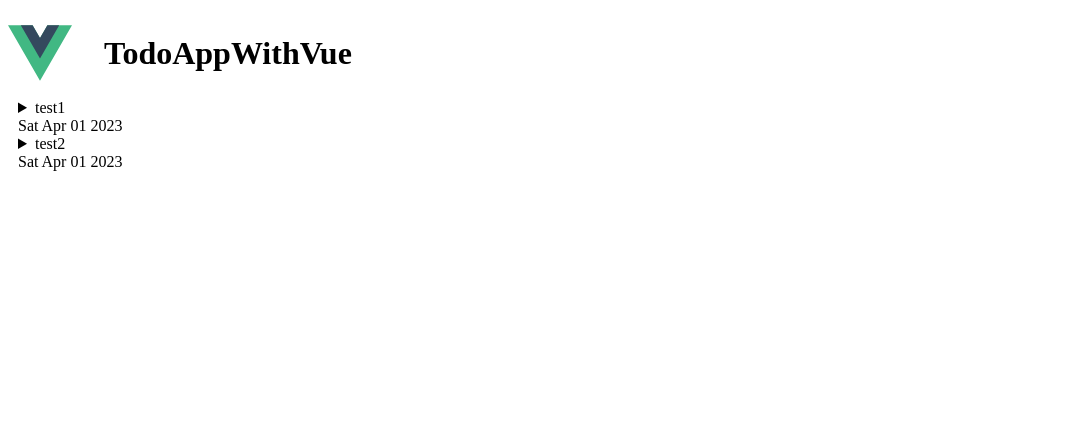
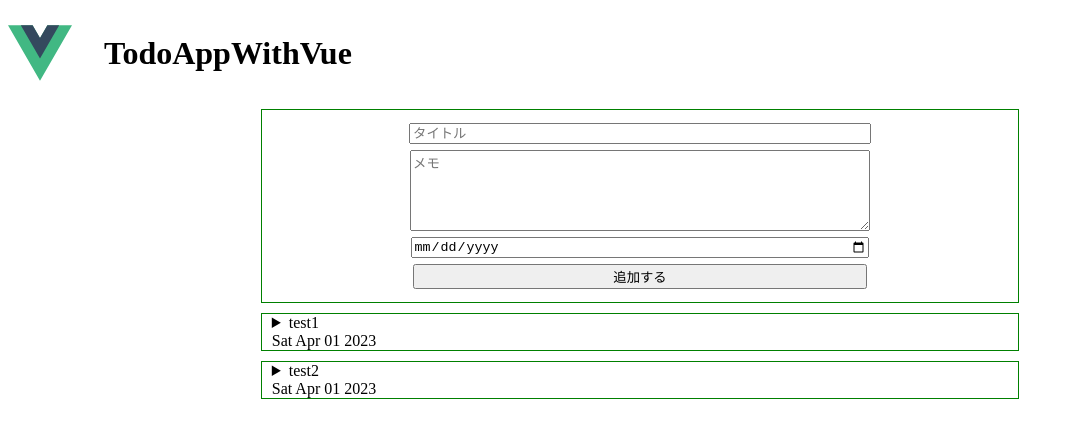
Before and after one commit to YuukiTerui/TodoAppWithVue, a Vue app in the folder todoapp/: page / in a window 1280 px wide. Shown: the top 438 px of the page, without its empty margins (0-1073 px from the left). Built offline with nearby package versions, Linux system fonts and the light colour scheme.

Commit message:
todoの追加機能実装

```diff
--- a/todoapp/src/App.vue
+++ b/todoapp/src/App.vue
@@ -8,6 +8,9 @@
   </header>
 
   <main>
+
+    <todo-add @add-new-todo="addNewTodo"></todo-add>
+
     <todo-task v-for="[id, td] in todoList"
       :key="id"
       :id="td.id"
@@ -22,6 +25,8 @@
 <script setup lang="ts">
 import { ref } from "vue";
 import TodoTask from "./components/TodoTask.vue";
+import TodoAdd from "./components/TodoAdd.vue";
+
 interface todo {
   id: number;
   title: string;
@@ -31,13 +36,25 @@ interface todo {
 const todoListInit = new Map<number, todo>();
 todoListInit.set(1, { id: 1, title: "test1", note: "メモ1", limit: new Date().toDateString() });
 todoListInit.set(2, { id: 2, title: "test2", note: "メモ2", limit: new Date().toDateString() });
-
 let idcnt = todoListInit.size;
 const todoList = ref(todoListInit);
+
+const addNewTodo = (title: string, note: string, limit: string) => {
+  idcnt++;
+  todoList.value.set(idcnt, {id: idcnt, title: title, note:note, limit: limit});
+}
 </script>
 
 
 <style scoped>
+.box {
+    border: green 1px solid;
+    margin: 10px 20%;
+    font-family: "Kokoro", "Vollkorn";
+    display: flex;
+    place-items: center;
+}
+
 header {
   line-height: 1.5;
 }
--- /dev/null
+++ b/todoapp/src/components/TodoAdd.vue
@@ -0,0 +1,40 @@
+<template>
+    <div class="box todo-add">
+        <input type="text" class="todo-add-item" v-model="title" placeholder="タイトル">
+        <textarea class="todo-add-item" v-model="note" rows="5" cols="22" placeholder="メモ"></textarea>
+        <input type="date" class="todo-add-item" v-model="limit">
+        <button class="todo-add-item" @click="onSubmitClick">追加する</button>
+    </div>
+</template>
+
+
+<script setup lang="ts">
+import { ref, computed, type Ref } from "vue";
+interface Emits {
+    (event: "addNewTodo", title: string, note: string, limit: string): void;
+}
+const emit = defineEmits<Emits>();
+
+const title = ref("");
+const note = ref("");
+const limit = ref("");
+
+const onSubmitClick = () => {
+    emit("addNewTodo", title.value, note.value, limit.value);
+}
+
+</script>
+
+
+<style scoped>
+.todo-add {
+    padding: 10px 0;
+    flex-direction: column;
+    width: auto;
+}
+
+.todo-add-item {
+    margin: 3px 0;
+    width: 60%;
+}
+</style>
```
